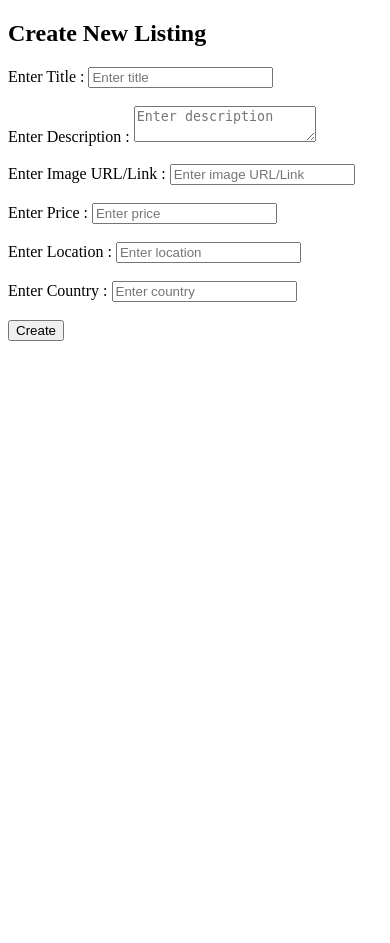
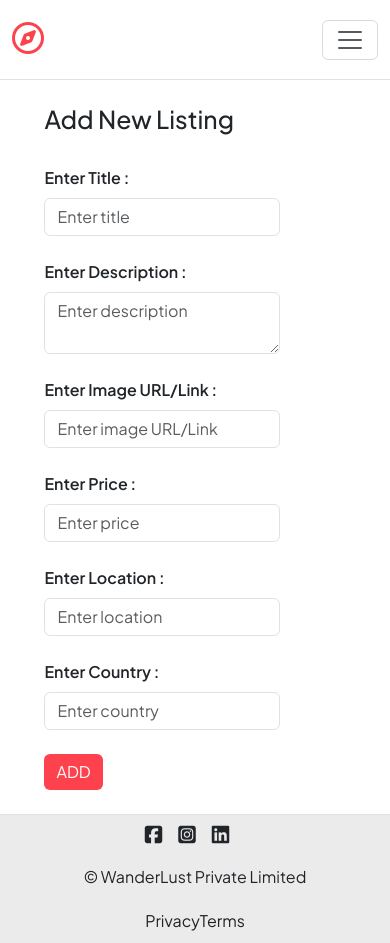
Before and after one commit to Kritika1906/WanderLust, a Node server app: page /listings/new in a window 390 px wide. Before the commit the page ends 341 px from the top, so only its background shows below. Run offline with Node 20, Linux system fonts and the light colour scheme; some libraries are stand-ins or nearby versions.

Commit message:
Added Styling to Pages

```diff
--- a/index.js
+++ b/index.js
@@ -4,6 +4,9 @@ const mongoose = require("mongoose");
 const path = require("path");
 const methodOverride = require("method-override");
 const Listing = require("./models/listing.js");
+const ejsMate = require("ejs-mate");
+
+app.engine("ejs", ejsMate);
 
 app.set("view engine", "ejs");
 app.set("views", path.join(__dirname, "/views"));
@@ -73,6 +76,11 @@ app.delete("/listings/:id", async (req, res) => {
     res.redirect("/listings");
 });
 
+// Root Route or Home Route
+app.get("/", (req, res) => {
+    res.send("This is Home Page of our website WanderLust.");
+});
+
 app.listen(8080, () => {
     console.log("Server is listening on port 8080");
 });
--- a/package.json
+++ b/package.json
@@ -11,6 +11,7 @@
   "description": "",
   "dependencies": {
     "ejs": "^3.1.10",
+    "ejs-mate": "^4.0.0",
     "express": "^5.1.0",
     "method-override": "^3.0.0",
     "mongoose": "^8.16.1",
--- /dev/null
+++ b/public/css/style.css
@@ -0,0 +1,101 @@
+body {
+    font-family: 'Plus Jakarta Sans', sans-serif !important;
+    display: flex;
+    flex-direction: column;
+    min-height: 100vh;
+}
+
+.container {
+    flex: 1;
+}
+
+/* Navbar */
+.navbar {
+    height: 5rem;
+    background-color: white;
+}
+
+.fa-compass {
+    color: #fe424d;
+    font-size: 2rem;
+}
+
+.nav-link {
+    color: #222222 !important;
+}
+
+.f-info-links a {
+    text-decoration: none;
+    color: #222222;
+}
+
+.f-info-links a:hover {
+    text-decoration: underline;
+}
+
+.f-info-socials i {
+    font-size: 1.25rem;
+    margin-right: 1rem;
+}
+
+.f-info-links, .f-info-socials, .f-info-brand {
+    width: 100%;
+    display: flex;
+    justify-content: center;
+    align-items: center;
+}
+
+.f-info {
+    background-color: #ebebeb;
+    height: 8rem;
+    display: flex;
+    text-align: center;
+    justify-content: center;
+    align-items: space-evenly;
+    flex-wrap : wrap;
+}
+
+/* Cards - Index Page */
+.card {
+    width: 20rem !important;
+    border: none !important;
+    margin-bottom: 3rem;
+}
+
+.card-img-top {
+    height: 20rem !important;
+    border-radius: 2rem !important;
+    width: 100% !important;
+    object-fit: cover !important;
+}
+
+.card-text {
+    padding : 0px !important;
+    margin : 0px !important;
+}
+
+.listing-link {
+    text-decoration: none !important;
+}
+
+/* Card Effects */
+.card-img-overlay:hover {
+    opacity: 0.2;
+    background-color: white;
+}
+
+/* New and Edit Page Styling */
+.form-label {
+    font-weight: 600 !important;
+}
+
+.add-btn, .edit-btn {
+    background-color: #fe424d !important;
+    border: none !important;
+}
+
+/* Show Page Styling */
+.show-img {
+    height: 40vh !important;
+    /* width : 60vh !important; */
+}
--- /dev/null
+++ b/views/includes/footer.ejs
@@ -0,0 +1,14 @@
+<footer class="border-top">
+    <div class="f-info">
+        <div class="f-info-socials">
+            <i class="fa-brands fa-square-facebook"></i>
+            <i class="fa-brands fa-square-instagram"></i>
+            <i class="fa-brands fa-linkedin"></i>
+        </div>
+        <div class="f-info-brand"> &copy; WanderLust Private Limited</div>
+        <div class="f-info-links">
+            <a href="/privacy">Privacy</a>
+            <a href="/terms">Terms</a>
+        </div>
+    </div>
+</footer>
--- /dev/null
+++ b/views/includes/navbar.ejs
@@ -0,0 +1,16 @@
+<nav class="navbar navbar-expand-md bg-body-light border-bottom sticky-top">
+  <div class="container-fluid">
+    <a class="navbar-brand" href="/"><i class="fa-regular fa-compass"></i></a>
+    <button class="navbar-toggler" type="button" data-bs-toggle="collapse"
+    data-bs-target="#navbarNavAltMarkup">
+      <span class="navbar-toggler-icon"></span>
+    </button>
+    <div class="collapse navbar-collapse" id="navbarNavAltMarkup">
+      <div class="navbar-nav">
+        <a class="nav-link"  href="/">Home</a>
+        <a class="nav-link" href="/listings">All Listings</a>
+        <a class="nav-link" href="/listings/new">Add New Listing</a>
+      </div>
+    </div>
+  </div>
+</nav>
--- /dev/null
+++ b/views/layouts/boilerplate.ejs
@@ -0,0 +1,38 @@
+<!DOCTYPE html>
+<html lang="en">
+<head>
+    <meta charset="UTF-8">
+    <meta name="viewport" content="width=device-width, initial-scale=1.0">
+    <title>WanderLust</title>
+
+    <link rel="stylesheet" href="/css/style.css">
+
+    <link href="https://cdn.jsdelivr.net/npm/bootstrap@5.3.7/dist/css/bootstrap.min.css"
+    rel="stylesheet"
+    integrity="sha384-LN+7fdVzj6u52u30Kp6M/trliBMCMKTyK833zpbD+pXdCLuTusPj697FH4R/5mcr"
+    crossorigin="anonymous">
+
+    <link rel="stylesheet"
+    href="https://cdnjs.cloudflare.com/ajax/libs/font-awesome/6.7.2/css/all.min.css"
+    integrity="sha512-Evv84Mr4kqVGRNSgIGL/F/aIDqQb7xQ2vcrdIwxfjThSH8CSR7PBEakCr51Ck+w+/U6swU2Im1vVX0SVk9ABhg=="
+    crossorigin="anonymous"
+    referrerpolicy="no-referrer" />
+
+    <link rel="preconnect" href="https://fonts.googleapis.com">
+    <link rel="preconnect" href="https://fonts.gstatic.com" crossorigin>
+    <link href="https://fonts.googleapis.com/css2?family=Plus+Jakarta+Sans:ital,wght@0,200..800;1,200..800&display=swap" rel="stylesheet">
+
+</head>
+<body>
+    <%- include("../includes/navbar.ejs") %>
+    <div class="container">
+        <%- body %>
+    </div>
+
+    <%- include("../includes/footer.ejs") %>
+
+    <script src="https://cdn.jsdelivr.net/npm/bootstrap@5.3.7/dist/js/bootstrap.bundle.min.js"
+    integrity="sha384-ndDqU0Gzau9qJ1lfW4pNLlhNTkCfHzAVBReH9diLvGRem5+R9g2FzA8ZGN954O5Q"
+    crossorigin="anonymous"></script>
+</body>
+</html>
--- a/views/listings/new.ejs
+++ b/views/listings/new.ejs
@@ -1,33 +1,48 @@
-<!DOCTYPE html>
-<html lang="en">
-<head>
-    <meta charset="UTF-8">
-    <meta name="viewport" content="width=device-width, initial-scale=1.0">
-    <title>WanderLust</title>
-</head>
+<% layout("layouts/boilerplate") %>
 <body>
-    <h2>Create New Listing</h2>
+    <div class="row">
+    <div class="col-8 offset-1">
+    <br>
+    <h2>Add New Listing</h2>
+    <br>
 
     <form method="POST" action="/listings">
-        <label for="title">Enter Title : </label>
-        <input type="text" id="title" placeholder="Enter title" name="listing[title]">
+        <div class="mb-4">
+            <label for="title" class="form-label">Enter Title : </label>
+            <input type="text" id="title" placeholder="Enter title" name="listing[title]" class="form-control">
+        </div>
+
+        <div class="mb-4">
+            <label for="desc" class="form-label">Enter Description : </label>
+            <textarea class="form-control" id="desc" name="listing[description]" placeholder="Enter description"></textarea>
+        </div>
+
+        <div class="mb-4">
+            <label for="image" class="form-label">Enter Image URL/Link : </label>
+            <input class="form-control" type="text" id="image" placeholder="Enter image URL/Link" name="listing[image]">
+        </div>
+
+        <div class="row">
+            <div class="mb-4 col-md-4">
+            <label for="price" class="form-label">Enter Price : </label>
+            <input class="form-control" type="number" id="price" placeholder="Enter price" name="listing[price]">
+            </div>
+
+            <div class="mb-4 col-md-8">
+            <label for="location" class="form-label">Enter Location : </label>
+            <input class="form-control" type="text" id="location" placeholder="Enter location" name="listing[location]">
+            </div>
+        </div>
+
+
+        <div class="mb-4">
+            <label for="country" class="form-label">Enter Country : </label>
+            <input class="form-control" type="text" id="country" placeholder="Enter country" name="listing[country]">
+        </div>
+
+        <button class="btn btn-dark add-btn">ADD</button>
         <br><br>
-        <label for="desc">Enter Description : </label>
-        <textarea  id="desc" name="listing[description]" placeholder="Enter description"></textarea>
-        <br><br>
-        <label for="image">Enter Image URL/Link : </label>
-        <input type="text" id="image" placeholder="Enter image URL/Link" name="listing[image]">
-        <br><br>
-        <label for="price">Enter Price : </label>
-        <input type="number" id="price" placeholder="Enter price" name="listing[price]">
-        <br><br>
-        <label for="location">Enter Location : </label>
-        <input type="text" id="location" placeholder="Enter location" name="listing[location]">
-        <br><br>
-        <label for="country">Enter Country : </label>
-        <input type="text" id="country" placeholder="Enter country" name="listing[country]">
-        <br><br>
-        <button>Create</button>
     </form>
+    </div>
+    </div>
 </body>
-</html>
```
Also changed, not shown: views/listings/edit.ejs (+41 -28 lines), views/listings/index.ejs (+19 -16 lines), views/listings/show.ejs (+28 -29 lines), 1 other file.
